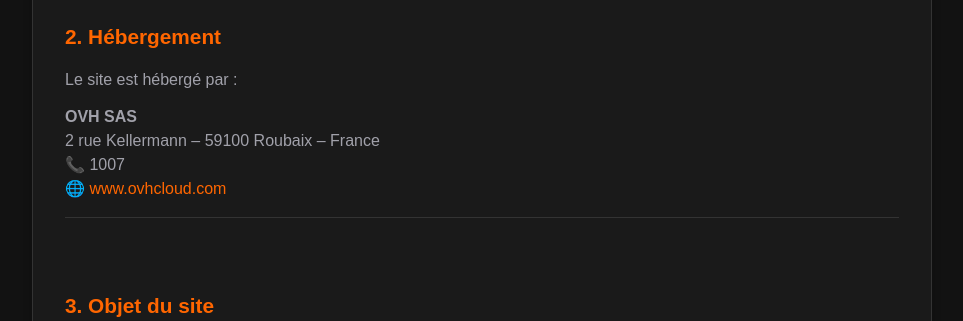
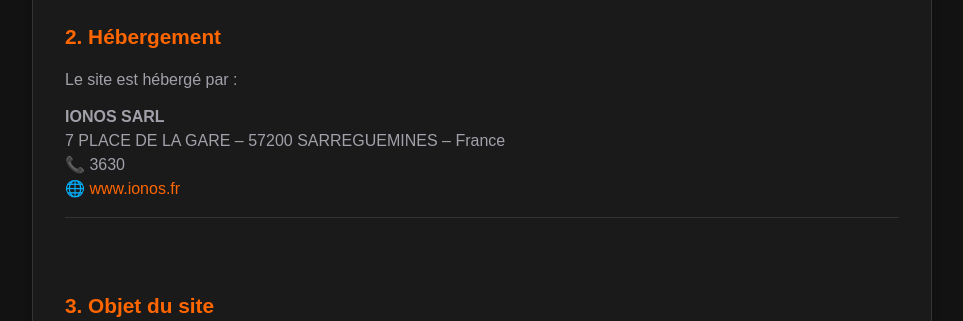
Before and after one commit to Stramado/RallyeHub, a PHP site: page /mentions-legales.php in a window 1280 px wide. Shown: the part 537-858 px from the top of the page, without its empty margins (158-1121 px from the left). Run offline with PHP 8.4, Linux system fonts and the light colour scheme.

Commit message:
change problematic video and small fix mentions-legales and privacy

```diff
--- a/data/data.json
+++ b/data/data.json
@@ -5,7 +5,7 @@
         "3": "https://www.youtube.com/embed/KukxpmtKt7I",
         "4": "https://www.youtube.com/embed/YRMOXuCX3aY",
         "5": "https://www.youtube.com/embed/QwP27oUF0QQ",
-        "6": "https://www.youtube.com/embed/wSLd84fy-yM",
+        "6": "https://www.youtube.com/embed/8aBvuRwcbds",
         "7": "https://www.youtube.com/embed/sN6-tiHFju4",
         "8": "https://www.youtube.com/embed/mkhK6FOcHPY",
         "9": "https://www.youtube.com/embed/XzH0etg-UvQ"
--- a/mentions-legales.php
+++ b/mentions-legales.php
@@ -88,10 +88,10 @@
             <h2>2. Hébergement</h2>
             <p>Le site est hébergé par :</p>
             <address>
-                <strong>OVH SAS</strong><br>
-                2 rue Kellermann – 59100 Roubaix – France<br>
-                📞 1007<br>
-                🌐 <a href="https://www.ovhcloud.com" target="_blank" rel="noopener noreferrer">www.ovhcloud.com</a>
+                <strong>IONOS SARL</strong><br>
+                7 PLACE DE LA GARE – 57200 SARREGUEMINES – France<br>
+                📞 3630<br>
+                🌐 <a href="https://www.ionos.fr/" target="_blank" rel="noopener noreferrer">www.ionos.fr</a>
             </address>
         </section>
 
--- a/privacy.php
+++ b/privacy.php
@@ -83,7 +83,6 @@
             <h2>2. Données collectées</h2>
             <p>Le site <strong>RallyHub</strong> limite la collecte des données personnelles au strict nécessaire. Les données susceptibles d’être collectées sont :</p>
             <ul>
-                <li>Adresse e-mail (via le formulaire de contact)</li>
                 <li>Adresse IP (à des fins statistiques et de sécurité)</li>
                 <li>Données techniques liées à la navigation (type de navigateur, système d’exploitation, temps de consultation)</li>
             </ul>
@@ -93,7 +92,6 @@
             <h2>3. Finalités du traitement</h2>
             <p>Les données collectées servent exclusivement à :</p>
             <ul>
-                <li>Répondre aux demandes envoyées via le formulaire de contact</li>
                 <li>Améliorer la performance, l’accessibilité et la qualité du site</li>
                 <li>Élaborer des statistiques de fréquentation anonymisées</li>
             </ul>
```
